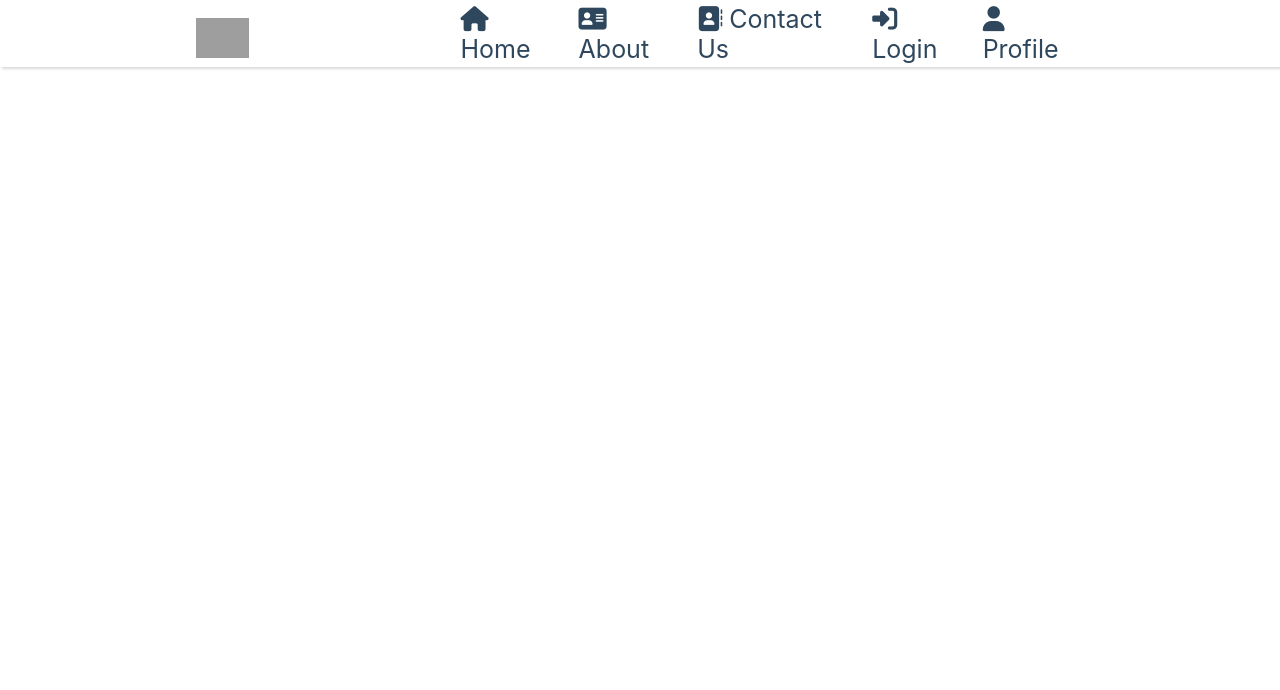
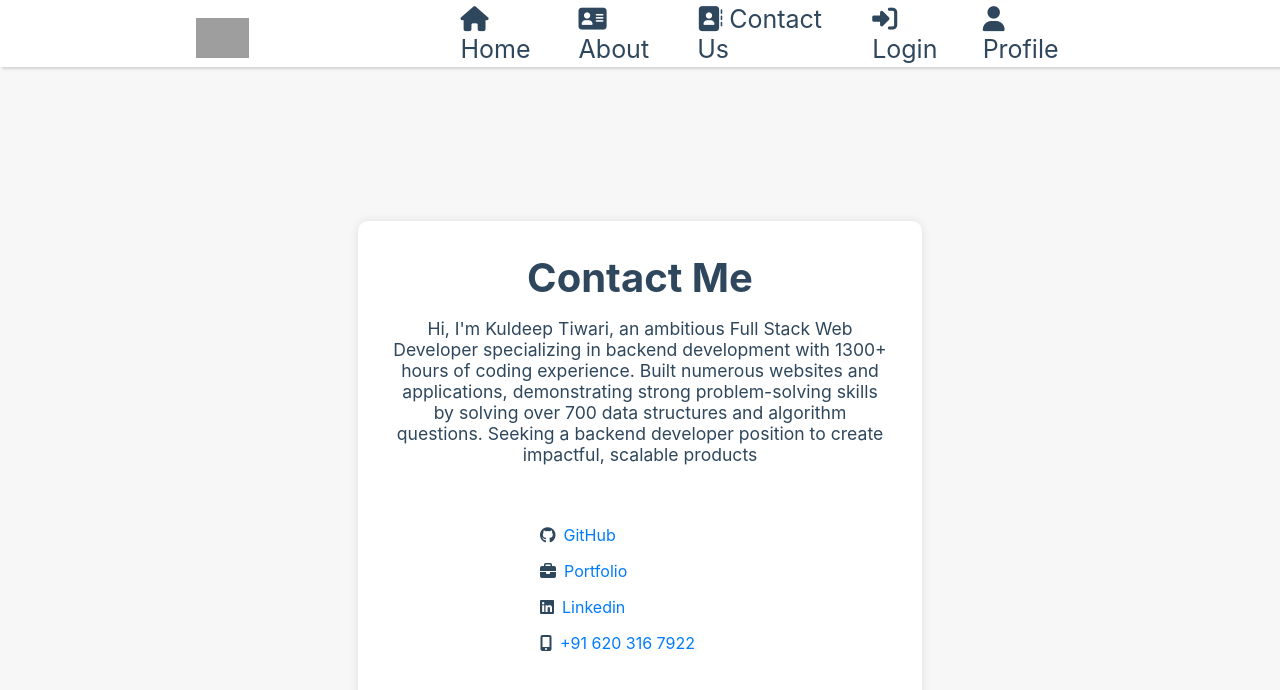
Before and after one commit to kuldeep55567/Blogging-App, a React (Create React App) app in the folder frontend/: page /contact in a window 1280 px wide. Shown: the top 690 px of the page. Built offline with nearby package versions, Linux system fonts and the light colour scheme; grey boxes are pictures that could not be loaded.

Commit message:
Contact page updated

```diff
--- a/frontend/src/App.jsx
+++ b/frontend/src/App.jsx
@@ -7,6 +7,7 @@ import PostList from './Components/Homepage';
 import BlogDetails from './Components/BlogDetails';
 import Profile from './Components/Profile';
 import About from './Components/About';
+import ContactPage from './Components/Contact';
 import Footer from './Components/Footer'
 function App() {
   return (
@@ -17,6 +18,7 @@ function App() {
         <Route path="/login" element={<Login />} />
         <Route path="/signup" element={<Signup />} />
         <Route path="/profile" element={<Profile />} />
+        <Route path="/contact" element={<ContactPage />} />
         <Route path="/about" element={<About/>} />
         <Route path="/post/:postId" element={<BlogDetails />} />
       </Routes>
--- /dev/null
+++ b/frontend/src/Components/Contact.jsx
@@ -0,0 +1,48 @@
+import React from 'react';
+import '../Css/Contact.css';
+
+const ContactPage = () => {
+    return (
+        <div className="contact-container">
+            <div className="contact-content">
+                <h1>Contact Me</h1>
+                <p className="intro">
+                    Hi, I'm Kuldeep Tiwari, an ambitious Full Stack Web Developer specializing in
+                    backend development with 1300+ hours of coding
+                    experience. Built numerous websites and applications,
+                    demonstrating strong problem-solving skills by
+                    solving over 700 data structures and algorithm
+                    questions. Seeking a backend developer position to
+                    create impactful, scalable products
+
+                </p>
+                <div className="contact-links">
+                    <div className="link">
+                        <i className="fab fa-github"></i>
+                        <a href="https://github.com/kuldeep55567" target="_blank" rel="noopener noreferrer">
+                            GitHub
+                        </a>
+                    </div>
+                    <div className="link">
+                        <i className="fas fa-briefcase"></i>
+                        <a href="https://kuldeep55567.github.io/" target="_blank" rel="noopener noreferrer">
+                            Portfolio
+                        </a>
+                    </div>
+                    <div className="link">
+                        <i class="fa-brands fa-linkedin"></i>
+                        <a href="https://www.linkedin.com/in/kuldeep-tiwari-code/" target="_blank" rel="noopener noreferrer">
+                            Linkedin
+                        </a>
+                    </div>
+                    <div className="link">
+                        <i className="fas fa-mobile-alt"></i>
+                        <a href="tel:[Your Phone Number]">+91 620 316 7922</a>
+                    </div>
+                </div>
+            </div>
+        </div>
+    );
+};
+
+export default ContactPage;
--- a/frontend/src/Components/Navbar.jsx
+++ b/frontend/src/Components/Navbar.jsx
@@ -14,7 +14,7 @@ const Navbar = () => {
           <Link to="/about"><i class="fa-solid fa-address-card"></i> About</Link>
         </li>
         <li className="navbar__item">
-          <a href="/contact"><i class="fa-solid fa-address-book"></i> Contact Us</a>
+          <Link to="/contact"><i class="fa-solid fa-address-book"></i> Contact Us</Link>
         </li>
         <li className="navbar__item">
           <Link to="/login"><i class="fa-solid fa-right-to-bracket"></i> Login</Link>
--- /dev/null
+++ b/frontend/src/Css/Contact.css
@@ -0,0 +1,54 @@
+.contact-container {
+    display: flex;
+    justify-content: center;
+    align-items: center;
+    height: 100vh;
+    background-color: #f7f7f7;
+    color: #2e475d;
+  }
+
+  .contact-content {
+    text-align: center;
+    padding: 2rem;
+    border-radius: 10px;
+    background-color: #fff;
+    box-shadow: 0 0 10px rgba(0, 0, 0, 0.1);
+    width: 90%;
+    max-width: 500px;
+  }
+
+  .contact-content h1 {
+    margin-bottom: 1rem;
+    font-size: 2.5rem;
+  }
+
+  .intro {
+    font-size: 1.1rem;
+    margin-bottom: 2rem;
+  }
+
+  .contact-links {
+    display: flex;
+    flex-direction: column;
+    align-items: flex-start;
+    padding: 20px;
+width: 40%;
+margin: auto;
+
+  }
+
+  .link {
+    margin: 0.5rem 0;
+  }
+
+  .link i {
+    margin-right: 0.5rem;
+  }
+
+  .link a {
+    color: #007bff;
+    text-decoration: none;
+  }
+
+  /* For font-awesome icons */
+  @import url('https://cdnjs.cloudflare.com/ajax/libs/font-awesome/5.15.3/css/all.min.css');
```
